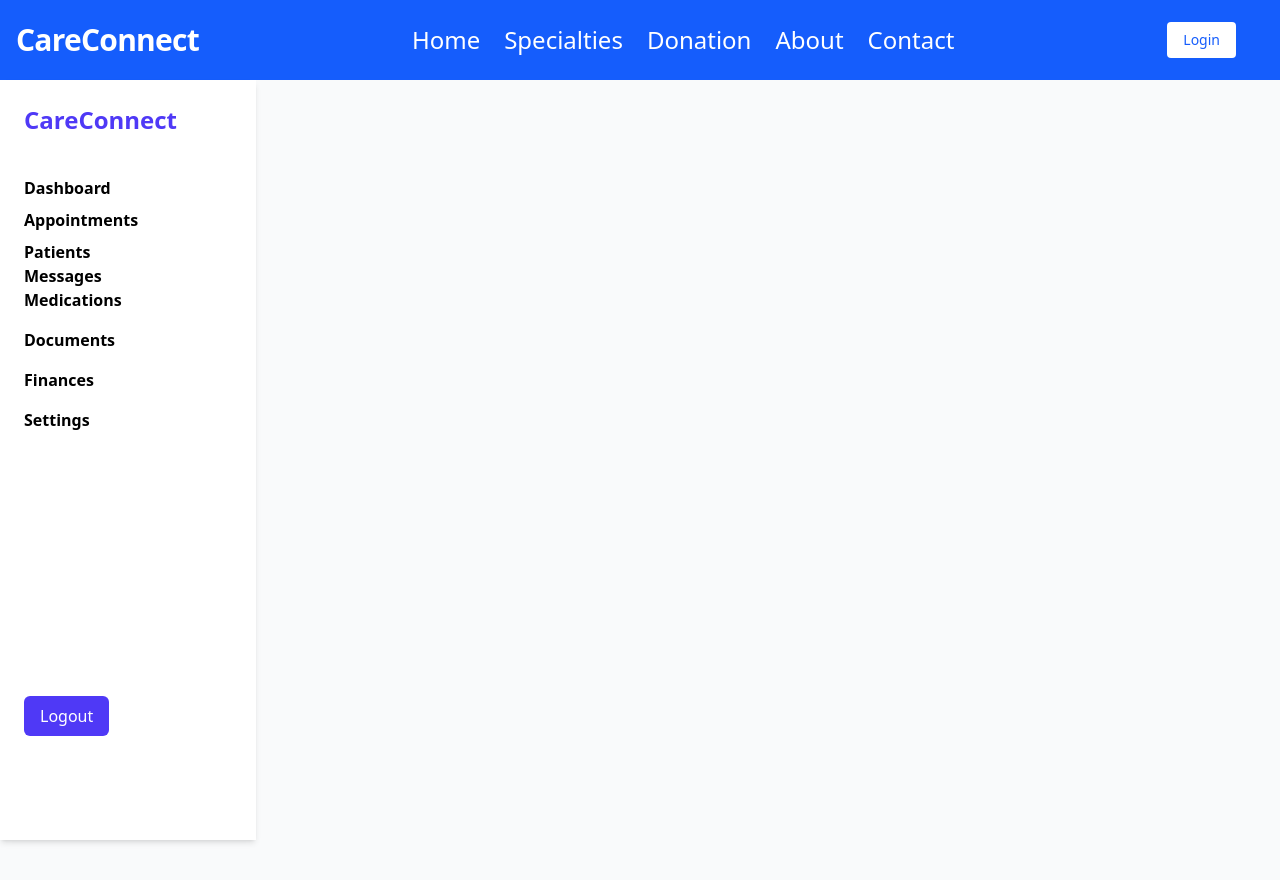
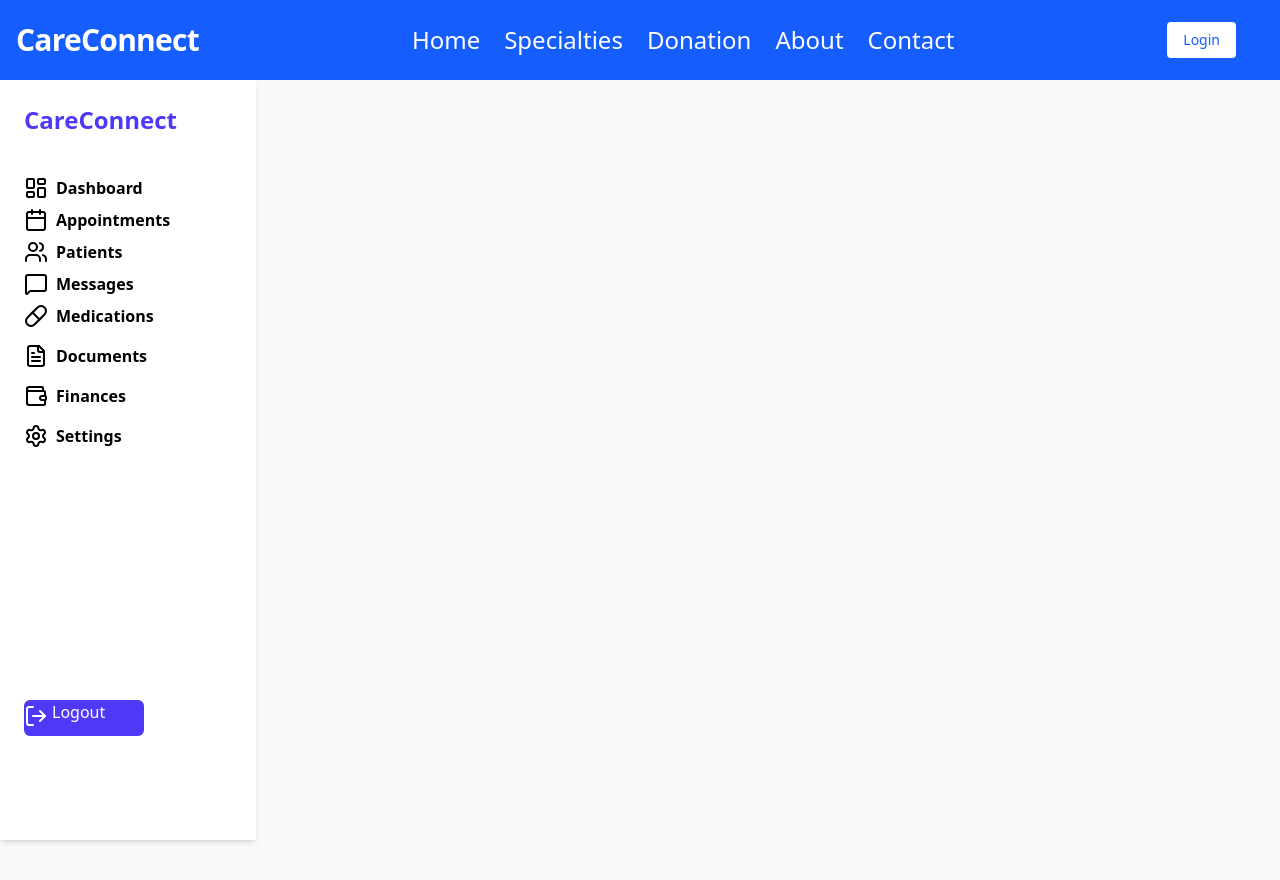
Before and after one commit to Kartiki23/CareConnect, a React (Vite) app in the folder frontend/: page /doctorsidebar in a window 1280 px wide. Built offline with nearby package versions, Linux system fonts and the light colour scheme.

Commit message:
Doctor sidebar update

```diff
--- a/frontend/src/DoctorFlow/DoctorSidebar.jsx
+++ b/frontend/src/DoctorFlow/DoctorSidebar.jsx
@@ -1,4 +1,4 @@
-import { Sidebar } from 'lucide-react';
+import { CalendarIcon, FileText, LayoutDashboard, LogOut, MessageSquare, Pill, Settings, Sidebar, Users, Wallet } from 'lucide-react';
 import React from 'react';
 import { Link } from 'react-router-dom';
 
@@ -9,18 +9,18 @@ const DoctorSidebar = ({ children }) => {
         <aside className="w-full md:w-64 bg-white shadow-md fixed h-190 p-6">
         <h2 className="text-2xl font-bold text-indigo-600 mb-10">CareConnect</h2>
         <nav className="space-y-4 font-semibold">
-          <Link to ="/doctorDashboard"><div className="hover:text-indigo-600 cursor-pointer">Dashboard</div></Link>
-          <Link to ="/doctorAppointment"><div className="hover:text-indigo-600 cursor-pointer mt-2">Appointments</div></Link>
-          <Link to ="/patientDetails"><div className="hover:text-indigo-600 cursor-pointer mt-2">Patients</div></Link>
-          <Link to ="/doctormsg"><div className="hover:text-indigo-600 cursor-pointer">Messages</div></Link>
-          <div className="hover:text-indigo-600 cursor-pointer">Medications</div>
-          <div className="hover:text-indigo-600 cursor-pointer">Documents</div>
-          <div className="hover:text-indigo-600 cursor-pointer">Finances</div>
-          <div className="hover:text-indigo-600 cursor-pointer">Settings</div>
+          <Link to ="/doctorDashboard"><div className="hover:text-indigo-600 cursor-pointer flex"><LayoutDashboard  className='mr-2'/>Dashboard</div></Link>
+          <Link to ="/doctorAppointment"><div className="hover:text-indigo-600 cursor-pointer mt-2 flex "><CalendarIcon className="mr-2" />Appointments</div></Link>
+          <Link to ="/patientDetails"><div className="hover:text-indigo-600 cursor-pointer mt-2 flex"> <Users className="mr-2" />Patients</div></Link>
+          <Link to ="/doctormsg"><div className="hover:text-indigo-600 cursor-pointer flex mt-2"><MessageSquare className="mr-2" />Messages</div></Link>
+          <div className="hover:text-indigo-600 cursor-pointer flex mt-2"><Pill className="mr-2" />Medications</div>
+          <div className="hover:text-indigo-600 cursor-pointer flex mt-2"><FileText className="mr-2" />Documents</div>
+          <div className="hover:text-indigo-600 cursor-pointer flex mt-2"><Wallet className="mr-2" />Finances</div>
+          <div className="hover:text-indigo-600 cursor-pointer flex mt-2"><Settings className="mr-2" />Settings</div>
         </nav>
         <div className="absolute bottom-6">
-          <button className="bg-indigo-600 text-white px-4 py-2 mb-20 rounded-md hover:bg-indigo-700">
-            Logout
+          <button className="bg-indigo-600 text-white mb-20 w-30 h-9 rounded-md hover:bg-indigo-700 flex">
+            <LogOut className='mr-1 mt-1'/>Logout
           </button>
         </div>
       </aside>
```
